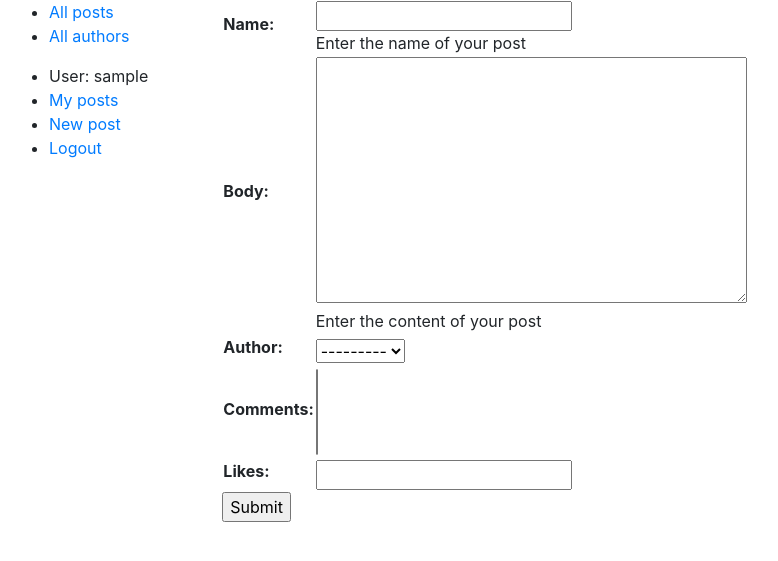
After one commit to Chudopal/django_orange_blog, a Django app: page /feed/posts/create/ in a window 1280 px wide. The commit adds this page. Shown: the top 561 px of the page, without its empty margins (6-784 px from the left). Run offline with Django 3.2, Linux system fonts and the light colour scheme; the visitor is signed in with stand-in values (Sample User, id 1); data comes from the database, SQL or seed files in the repository; data that the repository does not hold is empty; some libraries are stand-ins or nearby versions.

Commit message:
added creating post

```diff
--- a/feed/templates/base.html
+++ b/feed/templates/base.html
@@ -27,7 +27,7 @@
     {% if user.is_authenticated %}
     <li>User: {{ user.get_username }}</li>
     <li> <a href='{% url 'my-posts' user.pk %}'> My posts</a></li>
-    <li>New post</li>
+    <li><a href='{% url "create-post" %}'>New post</a></li>
     <li><a href="{% url 'logout'%}?next={{request.path}}">Logout</a></li>
   {% else %}
     <li><a href="{% url 'login'%}?next={{request.path}}">Login</a></li>
--- /dev/null
+++ b/feed/templates/feed/post_form.html
@@ -0,0 +1,14 @@
+{% extends 'base.html' %}
+
+{% block content %}
+
+<form action="" method="post">
+    {% csrf_token %}
+    <table>
+    {{ form.as_table }}
+    </table>
+    <input type="submit" value="Submit" />
+
+</form>
+
+{% endblock %}
--- a/feed/urls.py
+++ b/feed/urls.py
@@ -7,4 +7,7 @@ urlpatterns = [
     path('authors/', views.AuthorListView.as_view(), name="list-of-authors"),
     path('authors/<int:pk>/', views.posts_of_user, name="posts-of-author"),
     path('posts/<int:pk>', views.my_posts, name='my-posts'),
+    path('posts/create/', views.CreatePost.as_view(), name='create-post'),
+    path('posts/<int:pk>/update/', views.UpdatePost.as_view(), name='update-post'),
+    path('posts/<int:pk>/delete/', views.DeletePost.as_view(), name='delete-post'),
 ]
--- a/feed/views.py
+++ b/feed/views.py
@@ -7,6 +7,7 @@ from django.contrib.auth.models import User
 from django.views import generic
 from django.views.generic.edit import CreateView, UpdateView, DeleteView
 from django.urls import reverse_lazy
+from django.contrib.auth.mixins import PermissionRequiredMixin
 # Create your views here.
 
 
@@ -34,22 +35,25 @@ def posts_of_user(request, pk):
     return render(request, 'feed/posts_of_user.html', context)
 
 
-class CreatePost(CreateView):
+class CreatePost(PermissionRequiredMixin, CreateView):
     """This class allows to create new post"""
     model = Post
-    fitlds = '__all__'
+    fields = '__all__'
+    permission_required = 'feed.can_mark_returned'
 
 
-class UpdatePost(UpdateView):
+class UpdatePost(PermissionRequiredMixin, UpdateView):
     """This class allows to update your post"""
     model = Post
     fields = "body"
+    permission_required = 'feed.can_mark_returned'
 
 
-class DeletePost(DeleteView):
+class DeletePost(PermissionRequiredMixin, DeleteView):
     """This is a delete post view"""
     model = Post
     success_url = reverse_lazy('list-of-posts')
+    permission_required = 'feed.can_mark_returned'
 
 
 def my_posts(request, pk):
```
